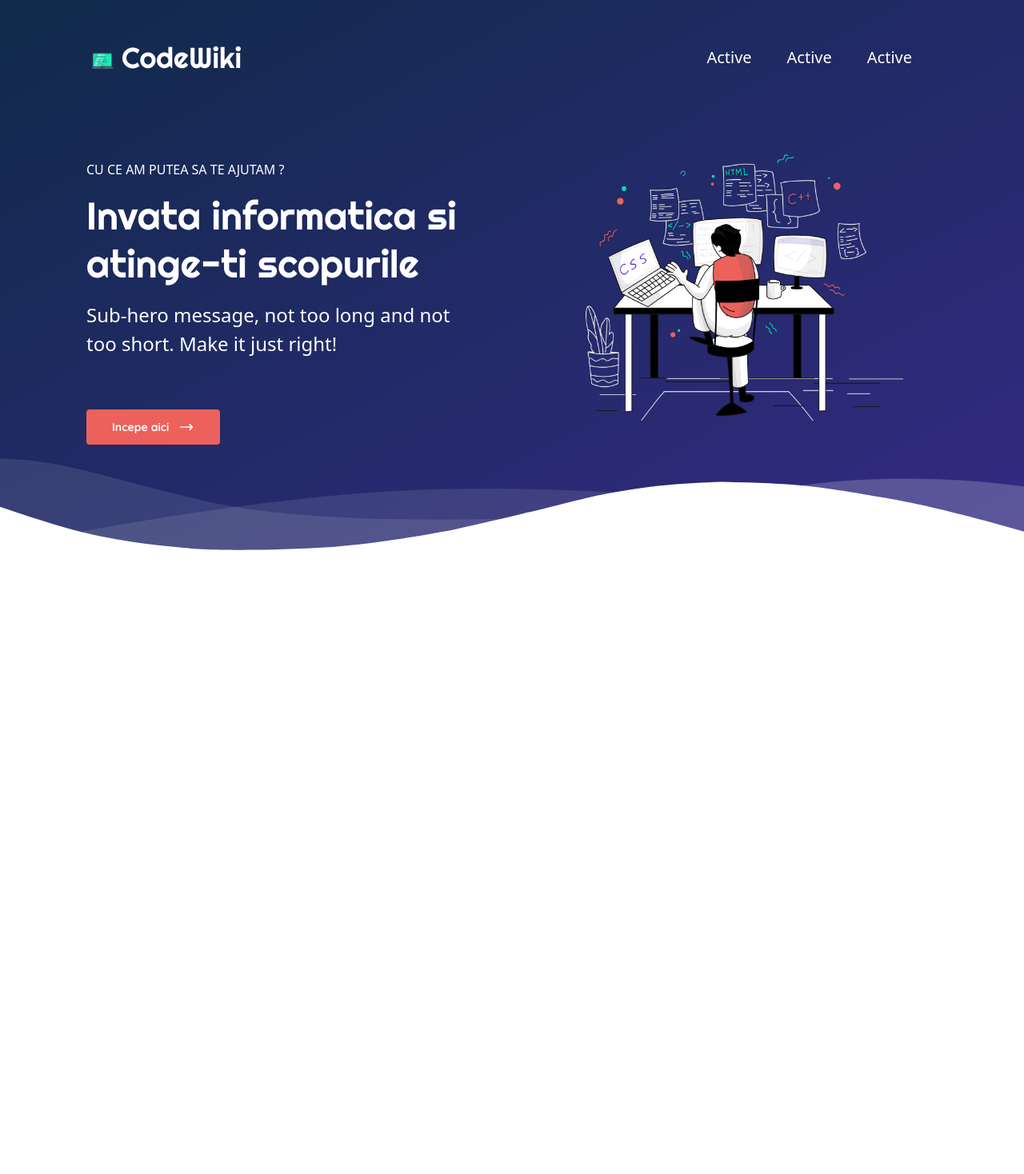
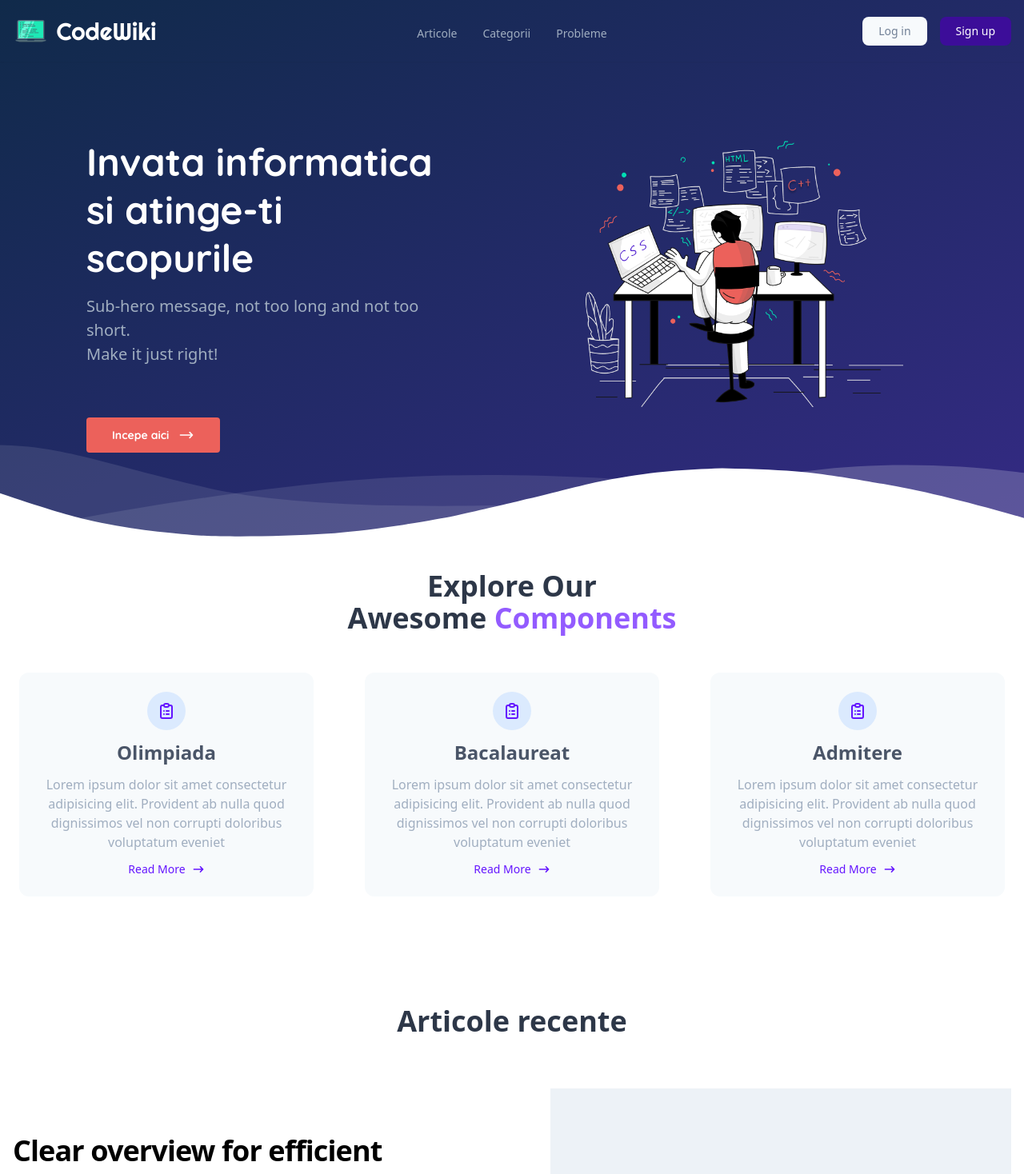
Before and after one commit to alextm0/codewiki, a React (Create React App) app: page / in a window 1280 px wide. Shown: the top 1468 px of the page at 80% size. Before the commit the page ends 800 px from the top, so only its background shows below. Built offline with nearby package versions, Linux system fonts and the light colour scheme.

Commit message:
content and features sections added

```diff
--- a/package.json
+++ b/package.json
@@ -12,6 +12,8 @@
     "react-dom": "^18.2.0",
     "react-icons": "^4.4.0",
     "react-scripts": "5.0.1",
+    "styled-components": "^5.3.5",
+    "twin.macro": "^2.8.2",
     "web-vitals": "^2.1.4"
   },
   "scripts": {
--- a/src/App.js
+++ b/src/App.js
@@ -3,6 +3,8 @@ import React, { useState } from 'react'
 import Navbar from './components/Navbar'
 import Hero from './components/Hero'
 import Content from './components/Content'
+import Features from './components/Features'
+
 
 export default function App() {
   const [sideMenu, setSideMenu] = useState(false);
@@ -12,10 +14,13 @@ export default function App() {
   }
 
   return (
-    <div className='bg-gradient-to-br from-[#102a4a] to-[#342a84]'>
-      <Navbar sideMenu={sideMenu} toggleSideMenu={toggleSideMenu} />
-      <Hero sideMenu={sideMenu} />
-      {/* <Content /> */}
+    <div className='bg-white'>
+      <div className='bg-gradient-to-br from-[#102a4a] to-[#342a84]'>
+        <Navbar sideMenu={sideMenu} toggleSideMenu={toggleSideMenu} />
+        <Hero sideMenu={sideMenu} />
+      </div>
+      <Content />
+      <Features />
     </div>
   )
 }
--- a/src/components/Content.js
+++ b/src/components/Content.js
@@ -2,40 +2,71 @@ import React from 'react'
 
 function Content() {
   return (
-    <section class="bg-black text-white sectionSize">
-      <div>
-        <h2 class="secondaryTitle bg-underline2 bg-100%">How it works</h2>
-      </div>
-      <div class="flex flex-col md:flex-row">
-        <div class="flex-1 mx-8 flex flex-col items-center my-4">
-          <div class="border-2 rounded-full bg-secondary text-black h-12 w-12 flex justify-center items-center mb-3">
-            1
+    <section className="bg-white">
+      <div className="container px-6 py-10 mx-auto">
+        <h1 className="text-3xl font-semibold text-center text-gray-800 capitalize lg:text-4xl ">explore our <br/> awesome <span className="text-purple-200">Components</span></h1>
+
+        <div className="grid grid-cols-1 gap-8 mt-8 xl:mt-12 xl:gap-16 md:grid-cols-2 xl:grid-cols-3">
+          <div className="flex flex-col items-center p-6 space-y-3 text-center bg-gray-100 rounded-xl ">
+            <span className="inline-block p-3 text-purple-500 bg-blue-100 rounded-full  ">
+              <svg xmlns="http://www.w3.org/2000/svg" className="w-6 h-6" fill="none" viewBox="0 0 24 24" stroke="currentColor">
+                <path stroke-linecap="round" stroke-linejoin="round" stroke-width="2" d="M9 5H7a2 2 0 00-2 2v12a2 2 0 002 2h10a2 2 0 002-2V7a2 2 0 00-2-2h-2M9 5a2 2 0 002 2h2a2 2 0 002-2M9 5a2 2 0 012-2h2a2 2 0 012 2m-3 7h3m-3 4h3m-6-4h.01M9 16h.01" />
+              </svg>
+            </span>
+
+            <h1 className="text-2xl font-semibold text-gray-700 capitalize ">Olimpiada</h1>
+
+            <p className="text-gray-500 ">
+              Lorem ipsum dolor sit amet consectetur adipisicing elit. Provident ab nulla quod dignissimos vel non corrupti doloribus voluptatum eveniet
+            </p>
+
+            <a href="#" className="flex items-center -mx-1 text-sm text-purple-500 capitalize transition-colors duration-200 transform  hover:underline hover:text-blue-600 ">
+              <span className="mx-1">read more</span>
+              <svg className="w-4 h-4 mx-1" fill="currentColor" viewBox="0 0 20 20" xmlns="http://www.w3.org/2000/svg"><path fill-rule="evenodd" d="M12.293 5.293a1 1 0 011.414 0l4 4a1 1 0 010 1.414l-4 4a1 1 0 01-1.414-1.414L14.586 11H3a1 1 0 110-2h11.586l-2.293-2.293a1 1 0 010-1.414z" clip-rule="evenodd"></path></svg>
+            </a>
           </div>
-          <h3 class="font-montserrat font-medium text-xl mb-2">Eat</h3>
-          <p class="text-center font-montserrat">
-            Lorem ipsum dolor, sit amet consectetur adipisicing elit.
-          </p>
-        </div>
-        <div class="flex-1 mx-8 flex flex-col items-center my-4">
-          <div class="border-2 rounded-full bg-secondary text-black h-12 w-12 flex justify-center items-center mb-3">
-            2
+
+          <div className="flex flex-col items-center p-6 space-y-3 text-center bg-gray-100 rounded-xl ">
+            <span className="inline-block p-3 text-purple-500 bg-blue-100 rounded-full  ">
+              <svg xmlns="http://www.w3.org/2000/svg" className="w-6 h-6" fill="none" viewBox="0 0 24 24" stroke="currentColor">
+                <path stroke-linecap="round" stroke-linejoin="round" stroke-width="2" d="M9 5H7a2 2 0 00-2 2v12a2 2 0 002 2h10a2 2 0 002-2V7a2 2 0 00-2-2h-2M9 5a2 2 0 002 2h2a2 2 0 002-2M9 5a2 2 0 012-2h2a2 2 0 012 2m-3 7h3m-3 4h3m-6-4h.01M9 16h.01" />
+              </svg>
+            </span>
+
+            <h1 className="text-2xl font-semibold text-gray-700 capitalize ">Bacalaureat</h1>
+
+            <p className="text-gray-500 ">
+              Lorem ipsum dolor sit amet consectetur adipisicing elit. Provident ab nulla quod dignissimos vel non corrupti doloribus voluptatum eveniet
+            </p>
+
+            <a href="#" className="flex items-center -mx-1 text-sm text-purple-500 capitalize transition-colors duration-200 transform  hover:underline hover:text-blue-600 ">
+              <span className="mx-1">read more</span>
+              <svg className="w-4 h-4 mx-1" fill="currentColor" viewBox="0 0 20 20" xmlns="http://www.w3.org/2000/svg"><path fill-rule="evenodd" d="M12.293 5.293a1 1 0 011.414 0l4 4a1 1 0 010 1.414l-4 4a1 1 0 01-1.414-1.414L14.586 11H3a1 1 0 110-2h11.586l-2.293-2.293a1 1 0 010-1.414z" clip-rule="evenodd"></path></svg>
+            </a>
           </div>
-          <h3 class="font-montserrat font-medium text-xl mb-2">Sleep</h3>
-          <p class="text-center font-montserrat">
-            Lorem ipsum dolor, sit amet consectetur adipisicing elit.
-          </p>
-        </div>
-        <div class="flex-1 mx-8 flex flex-col items-center my-4">
-          <div class="border-2 rounded-full bg-secondary text-black h-12 w-12 flex justify-center items-center mb-3">
-            3
+
+          <div className="flex flex-col items-center p-6 space-y-3 text-center bg-gray-100 rounded-xl ">
+            <span className="inline-block p-3 text-purple-500 bg-blue-100 rounded-full  ">
+              <svg xmlns="http://www.w3.org/2000/svg" className="w-6 h-6" fill="none" viewBox="0 0 24 24" stroke="currentColor">
+                <path stroke-linecap="round" stroke-linejoin="round" stroke-width="2" d="M9 5H7a2 2 0 00-2 2v12a2 2 0 002 2h10a2 2 0 002-2V7a2 2 0 00-2-2h-2M9 5a2 2 0 002 2h2a2 2 0 002-2M9 5a2 2 0 012-2h2a2 2 0 012 2m-3 7h3m-3 4h3m-6-4h.01M9 16h.01" />
+              </svg>
+            </span>
+
+            <h1 className="text-2xl font-semibold text-gray-700 capitalize ">Admitere</h1>
+
+            <p className="text-gray-500 ">
+              Lorem ipsum dolor sit amet consectetur adipisicing elit. Provident ab nulla quod dignissimos vel non corrupti doloribus voluptatum eveniet
+            </p>
+
+            <a href="#" className="flex items-center -mx-1 text-sm text-purple-500 capitalize transition-colors duration-200 transform  hover:underline hover:text-blue-600 ">
+              <span className="mx-1">read more</span>
+              <svg className="w-4 h-4 mx-1" fill="currentColor" viewBox="0 0 20 20" xmlns="http://www.w3.org/2000/svg"><path fill-rule="evenodd" d="M12.293 5.293a1 1 0 011.414 0l4 4a1 1 0 010 1.414l-4 4a1 1 0 01-1.414-1.414L14.586 11H3a1 1 0 110-2h11.586l-2.293-2.293a1 1 0 010-1.414z" clip-rule="evenodd"></path></svg>
+            </a>
           </div>
-          <h3 class="font-montserrat font-medium text-xl mb-2">Rave</h3>
-          <p class="text-center font-montserrat">
-            Lorem ipsum dolor, sit amet consectetur adipisicing elit.
-          </p>
         </div>
       </div>
     </section>
+
   )
 }
 
--- /dev/null
+++ b/src/components/Features.js
@@ -0,0 +1,32 @@
+import React from 'react'
+
+function Features() {
+  return (
+    <section className="px-4 py-24 mx-auto max-w-7xl flex flex-col">
+      <h1 className='text-3xl lg:text-4xl self-center text-gray-800 font-semibold mb-16'> Articole recente </h1>
+      <div className="grid items-center grid-cols-1 mb-24 md:grid-cols-2 gap-y-10 md:gap-y-32 gap-x-10 md:gap-x-24">
+        <div>
+          <h2 className="mb-4 text-2xl font-extrabold tracking-tight text-center text-black md:leading-tight sm:text-left md:text-4xl">Clear overview for efficient tracking</h2>
+          <p className="mb-5 text-base text-center text-gray-600 sm:text-left md:text-lg">
+            Handle your subscriptions and transactions efficiently with the clear overview in Dashboard. Features like the smart search option allow you to quickly find any data you’re looking for.
+          </p>
+          <a href="#" className="w-full btn btn-dark btn-lg sm:w-auto">Learn More</a>
+        </div>
+        <div className="w-full h-full py-48 bg-gray-200"></div>
+      </div>
+      <div className="grid flex-col-reverse items-center grid-cols-1 md:grid-cols-2 gap-y-10 md:gap-y-32 gap-x-10 md:gap-x-24">
+        <div className="order-none md:order-2">
+          <h2 className="mb-4 text-2xl font-extrabold tracking-tight text-center text-black md:leading-tight sm:text-left md:text-4xl">Decide how you integrate Payments</h2>
+          <p className="mb-5 text-base text-center text-gray-600 sm:text-left md:text-lg">
+            Love to code? Next to our ready-made and free plugins you can use our expansive yet simple API; decide how you integrate Payments and build advanced and reliable products yourself from
+            scratch.
+          </p>
+          <a href="#" className="w-full btn btn-dark btn-lg sm:w-auto">Learn More</a>
+        </div>
+        <div className="w-full h-full py-48 bg-gray-200"></div>
+      </div>
+    </section>
+  )
+}
+
+export default Features
--- a/src/components/Hero.js
+++ b/src/components/Hero.js
@@ -6,19 +6,18 @@ import Logo from '../assets/logo.png'
 
 function Hero({ sideMenu }) {
   return (
-    <div className='leading-normal tracking-normal text-white'>
+    <div className='leading-normal tracking-normal text-gray-900'>
       <div className="pt-16 md:pl-24">
         <div className="container px-3 mx-auto flex flex-wrap flex-col md:flex-row items-center">
           <div className="flex flex-col w-full md:w-2/5 justify-center items-start text-center md:text-left">
-            <p className="uppercase tracking-loose w-full">Cu ce am putea sa te ajutam ? </p>
-            <h1 className="my-4 text-5xl leading-tight font-righteous">
+            <h1 className="my-4 text-5xl leading-tight font-quicksand font-bold text-white">
               Invata informatica si atinge-ti scopurile
             </h1>
-            <p className="leading-normal text-2xl mb-8">
-              Sub-hero message, not too long and not too short. Make it just right!
+            <p className="leading-normal text-xl mb-8 text-gray-500">
+              Sub-hero message, not too long and not too short. <br/> Make it just right!
             </p>
 
-            <a class="font-quicksand mx-auto lg:mx-0 inline-flex font-bold px-8 py-3 my-8 text-sm text-white transition bg-[#EC615B] rounded hover:scale-110 hover:shadow-xl active:bg-indigo-500 focus:outline-none focus:ring" href="#">
+            <a class="font-quicksand mx-auto lg:mx-0 inline-flex font-bold px-8 py-3 my-8 text-sm text-white transition bg-orange-500 rounded hover:scale-110 hover:shadow-xl active:bg-indigo-500 focus:outline-none focus:ring" href="#">
               Incepe aici
               <svg
                 class="w-5 h-5 ml-3"
--- a/src/components/Navbar.js
+++ b/src/components/Navbar.js
@@ -1,4 +1,5 @@
 import React, { useState, useEffect } from 'react'
+
 
 import Logo from '../assets/logo.png'
 import Brain from '../assets/brain.png'
@@ -15,43 +16,59 @@ function Navbar({ sideMenu, toggleSideMenu }) {
   }, [])
 
   return (
-    <nav id="header" className="w-full z-30 top-0 text-white">
-      <div className="px-8 md:px-20 xl:px-28 w-full container mx-auto flex flex-wrap items-center justify-between mt-0 pt-[50px]">
-        <div className="flex items-center">
-          <a className="font-righteous toggleColour text-white no-underline hover:no-underline text-2xl lg:text-4xl" href="#">
-            <img src={Logo} alt="logo" className="h-8 fill-current inline pl-0 mr-2" />
-            CodeWiki
+    <header class="shadow-sm">
+      <div class="max-w-screen-xl p-4 mx-auto">
+        <div class="flex items-center justify-between space-x-4 lg:space-x-10">
+          <div class="flex items-center lg:w-0 lg:flex-1 text-gray-900 font-righteous text-3xl">
+            <img src={Logo} alt="logo" className='mr-2' />
+            <span class="w-32 h-10 rounded-lg flex justify-center items-center text-white "> CodeWiki </span>
+          </div>
+
+          <nav class="hidden space-x-8 text-sm font-medium md:flex">
+            <a class="text-gray-500 mt-2 border-b-2 border-transparent hover:text-purple-100 hover:border-purple-100" href="">Articole</a>
+            <a class="text-gray-500 mt-2 border-b-2 border-transparent hover:text-purple-100 hover:border-purple-100" href="">Categorii</a>
+            <a class="text-gray-500 mt-2 border-b-2 border-transparent hover:text-purple-100 hover:border-purple-100" href="">Probleme</a>
+          </nav>
+
+          <div class="items-center justify-end flex-1 hidden space-x-4 sm:flex">
+            <a
+              class="px-5 py-2 text-sm font-medium text-gray-600 bg-gray-100 rounded-lg"
+              href=""
+            >
+              Log in
+            </a>
+
+            <a
+              class="px-5 py-2 text-sm font-medium text-white bg-purple-900 rounded-lg"
+              href=""
+            >
+              Sign up
             </a>
           </div>
-        <div className="block lg:hidden pr-4">
-          <button id="nav-toggle" onClick={toggleSideMenu} className="flex items-center p-1 text-pink-800 hover:text-gray-900 focus:outline-none focus:shadow-outline transform transition hover:scale-105 duration-300 ease-in-out">
-            {
-              sideMenu ?
-                <svg className="fill-current text-white h-6 w-6" viewBox="0 0 20 20" xmlns="http://www.w3.org/2000/svg">
-                  <title>Menu</title>
-                  <path d="M0 3h20v2H0V3zm0 6h20v2H0V9zm0 6h20v2H0v-2z" />
+
+          <div class="lg:hidden">
+            <button class="p-2 text-gray-600 rounded-lg" type="button" onClick={toggleSideMenu}>
+              <span class="sr-only">Open menu</span>
+              <svg
+                aria-hidden="true"
+                class="w-5 h-5"
+                fill="none"
+                stroke="currentColor"
+                viewbox="0 0 24 24"
+                xmlns="http://www.w3.org/2000/svg"
+              >
+                <path
+                  d="M4 6h16M4 12h16M4 18h16"
+                  stroke-linecap="round"
+                  stroke-linejoin="round"
+                  stroke-width="2"
+                />
               </svg>
-                :
-                <IoMdClose className='h-6 w-6 text-white' />
-            }
-
             </button>
           </div>
-        <div className="w-full flex-grow lg:flex lg:items-center lg:w-auto hidden mt-2 lg:mt-0 bg-white lg:bg-transparent text-black p-4 lg:p-0 z-20" id="nav-content">
-          <ul className="list-reset lg:flex justify-end flex-1 items-center">
-            <li className="mr-3">
-              <a className="inline-block text-xl py-2 px-4 text-white no-underline" href="#">Active</a>
-            </li>
-            <li className="mr-3">
-              <a className="inline-block py-2 px-4 text-xl text-white no-underline" href="#">Active</a>
-            </li>
-            <li className="mr-3">
-              <a className="inline-block py-2 px-4 text-xl text-white no-underline" href="#">Active</a>
-            </li>
-          </ul>
+        </div>
       </div>
 
-      </div>
       <div className={sideMenu ? 'md:hidden fixed left-[-100%] top-0' : 'md:hidden w-[75%] fixed left-0 top-[90px] h-screen mt-[-90px] bg-[#f8f7f7] ease-in-out duration-500'}>
         <div className='pt-[136px]'>
           <div className='flex items-center justify-center mr-[20px] gap-2 mb-[100px]'>
@@ -89,8 +106,8 @@ function Navbar({ sideMenu, toggleSideMenu }) {
 
         </div>
       </div>
-      {/* <hr className="border-b border-gray-100 opacity-25 my-0 py-0" /> */}
-    </nav>
+
+    </header>
   )
 }
 
--- a/tailwind.config.js
+++ b/tailwind.config.js
@@ -7,6 +7,48 @@ module.exports = {
         righteous: ['Righteous'],
         quicksand: ['quicksand'],
       },
+      "colors": {
+        "purple": {
+          "light": "#6415ff",
+          "dark": "#4535aa"
+        },
+        "purple": {
+          100: '#a273ff',
+          200: '#935bff',
+          300: '#8344ff',
+          400: '#742cff',
+          500: '#6415FF',
+          600: '#5a13e6',
+          700: '#5011cc',
+          800: '#460fb3',
+          900: '#3c0d99',
+        },
+        "gray": {
+          "lightest": "#fff",
+          100: '#f7fafc',
+          200: '#edf2f7',
+          300: '#e2e8f0',
+          400: '#cbd5e0',
+          500: '#a0aec0',
+          600: '#718096',
+          700: '#4a5568',
+          800: '#2d3748',
+          900: '#1a202c',
+        },
+        "cyan": "#00e0b4",
+        "orange": {
+          "50": "#ff938d",
+          "100": "#ff8983",
+          "200": "#ff7f79",
+          "300": "#ff756f",
+          "400": "#f66b65",
+          "500": "#ec615b",
+          "600": "#e25751",
+          "700": "#d84d47",
+          "800": "#ce433d",
+          "900": "#c43933"
+        }
+      },
       backgroundImage: theme => ({
         'hero-background': "url('/src/assets/hero.png')",
         'nav-background': "url('/src/assets/nav.png')",
```
Also changed, not shown: 1 other file (tests, documents, lock files or other folders). Lines whose indentation alone changed are shown as unchanged.
